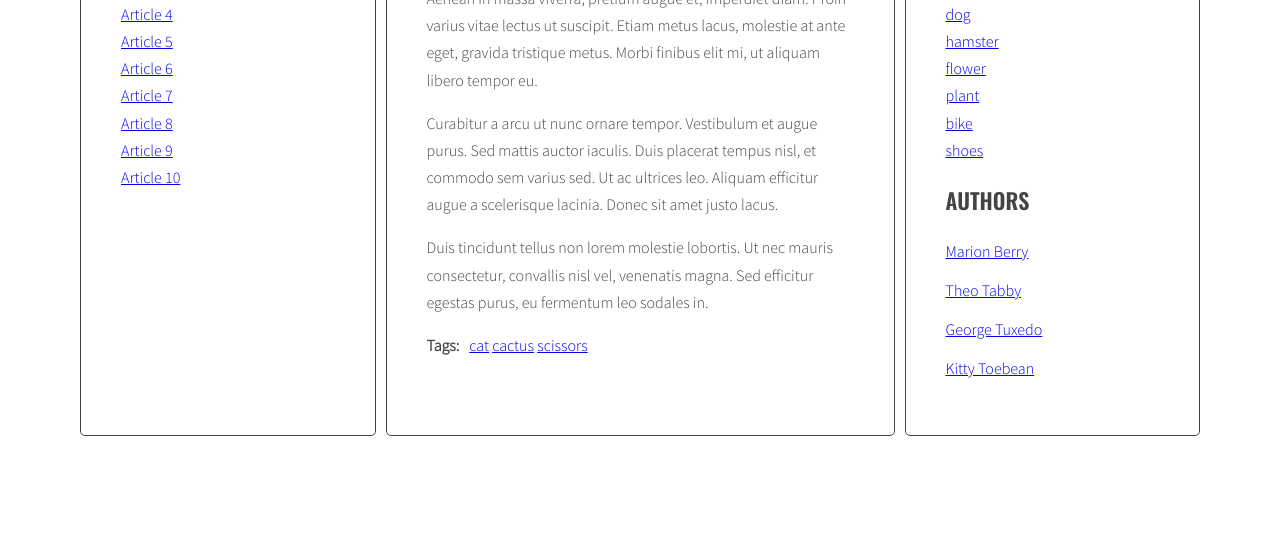
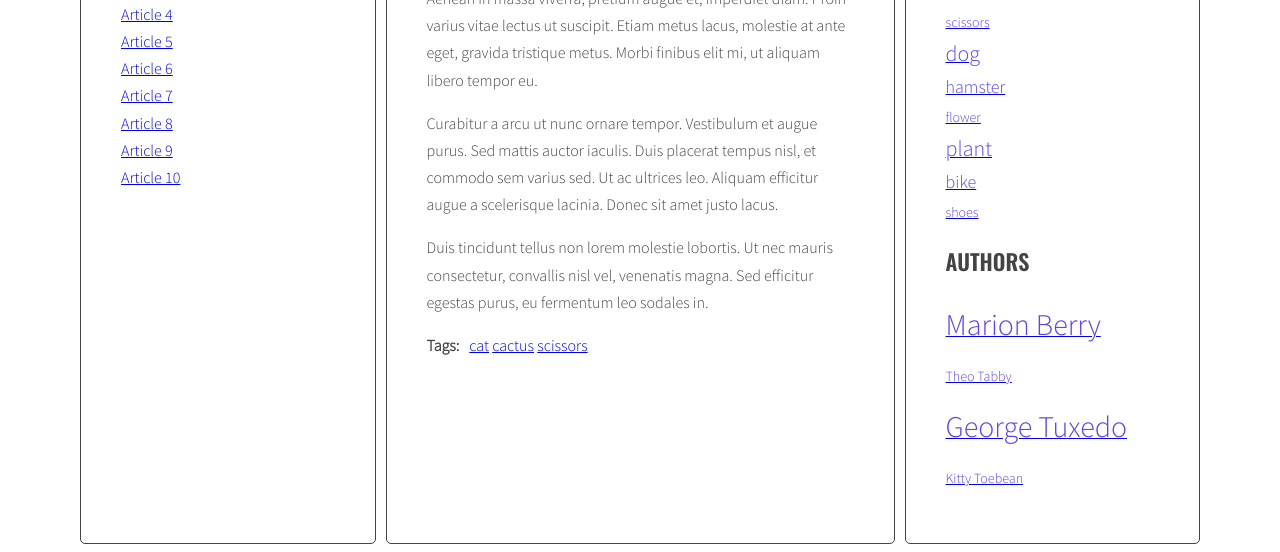
Before and after one commit to semerek/javascript-blog, a website: page index.html in a window 1280 px wide. Shown: the part 439-991 px from the top of the page. Before the commit the page ends 883 px from the top, so only its background shows below. Drawn offline with nearby package versions, Linux system fonts and the light colour scheme.

Commit message:
7.4. add styles

```diff
--- a/css/style.css
+++ b/css/style.css
@@ -107,4 +107,23 @@ body {
 .post-tags p {
   margin: 0 10px 0 0;
 }
-/*# sourceMappingURL=style.css.map */
+.tag-size-1 {
+  font-size: 14px;
+  color:#5d42f5;
+}
+.tag-size-2 {
+  font-size: 18px;
+  color: #5d42f5;
+}
+.tag-size-3 {
+  font-size: 22px;
+  color:#5d42f5;
+}
+.tag-size-4 {
+  font-size: 26px;
+  color:#5d42f5;
+}
+.tag-size-5 {
+  font-size: 30px;
+  color: #5d42f5;
+}
```
